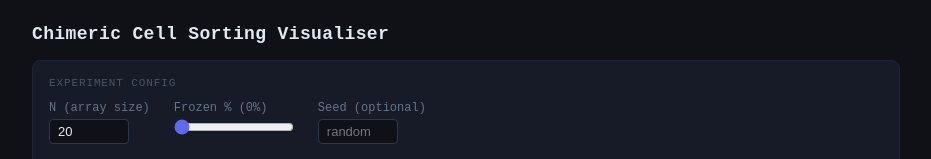
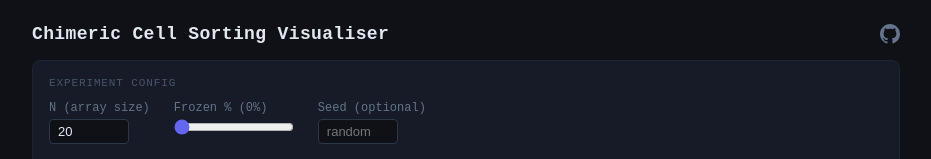
Before and after one commit to jwhite927/levin-sorting-algo-visualization, a React (Vite) app in the folder frontend/: page / in a window 1280 px wide. Shown: the top 159 px of the page, without its empty margins (174-1105 px from the left). Built offline with nearby package versions, Linux system fonts and the light colour scheme.

Commit message:
Add github badge

```diff
--- a/frontend/src/App.tsx
+++ b/frontend/src/App.tsx
@@ -184,16 +184,37 @@ export default function App() {
         gap: 16,
       }}
     >
+      <div style={{ display: "flex", alignItems: "center", justifyContent: "space-between" }}>
         <h1
           style={{
             fontSize: 18,
             fontWeight: 600,
             color: "#e2e8f0",
             letterSpacing: "0.02em",
+            margin: 0,
           }}
         >
           Chimeric Cell Sorting Visualiser
         </h1>
+        <a
+          href="https://github.com/jwhite927/levin-sorting-algo-visualization/tree/master"
+          target="_blank"
+          rel="noopener noreferrer"
+          style={{ color: "#64748b", lineHeight: 0 }}
+          title="View on GitHub"
+        >
+          <svg
+            xmlns="http://www.w3.org/2000/svg"
+            width="20"
+            height="20"
+            viewBox="0 0 24 24"
+            fill="currentColor"
+            aria-label="GitHub"
+          >
+            <path d="M12 0C5.37 0 0 5.373 0 12c0 5.303 3.438 9.8 8.205 11.387.6.113.82-.258.82-.577 0-.285-.01-1.04-.015-2.04-3.338.726-4.042-1.61-4.042-1.61-.546-1.387-1.333-1.756-1.333-1.756-1.089-.745.083-.729.083-.729 1.205.084 1.839 1.237 1.839 1.237 1.07 1.834 2.807 1.304 3.492.997.108-.775.418-1.305.762-1.605-2.665-.3-5.466-1.332-5.466-5.93 0-1.31.465-2.38 1.235-3.22-.135-.303-.54-1.523.105-3.176 0 0 1.005-.322 3.3 1.23a11.5 11.5 0 0 1 3-.404c1.02.005 2.045.138 3 .404 2.28-1.552 3.285-1.23 3.285-1.23.645 1.653.24 2.873.12 3.176.765.84 1.23 1.91 1.23 3.22 0 4.61-2.805 5.625-5.475 5.92.42.36.81 1.096.81 2.22 0 1.606-.015 2.896-.015 3.286 0 .315.21.69.825.57C20.565 21.795 24 17.298 24 12c0-6.627-5.373-12-12-12z" />
+          </svg>
+        </a>
+      </div>
 
       <Section title="Experiment Config">
         <div style={{ display: "flex", gap: 24, flexWrap: "wrap" }}>
```
Also changed, not shown: 1 other file (tests, documents, lock files or other folders). Lines whose indentation alone changed are shown as unchanged.
